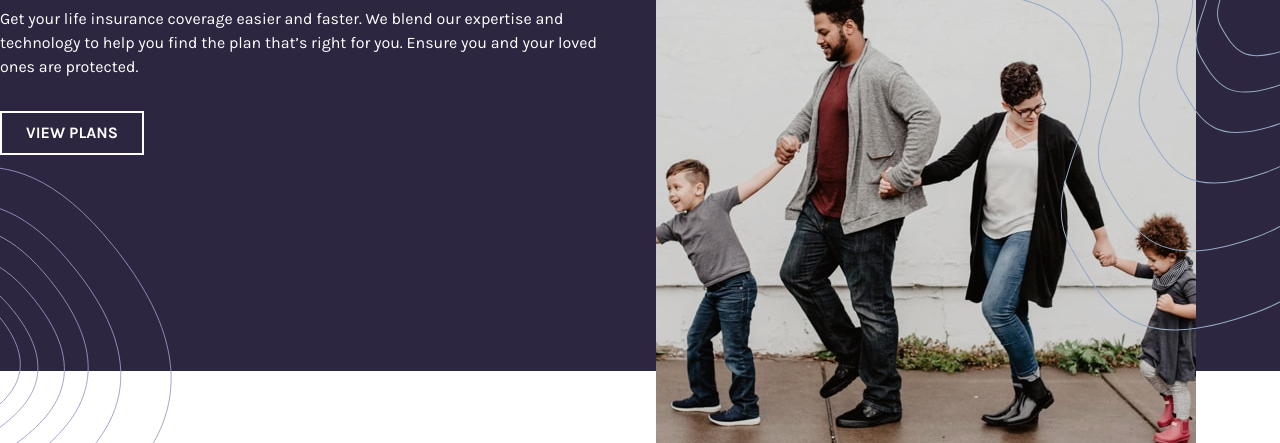
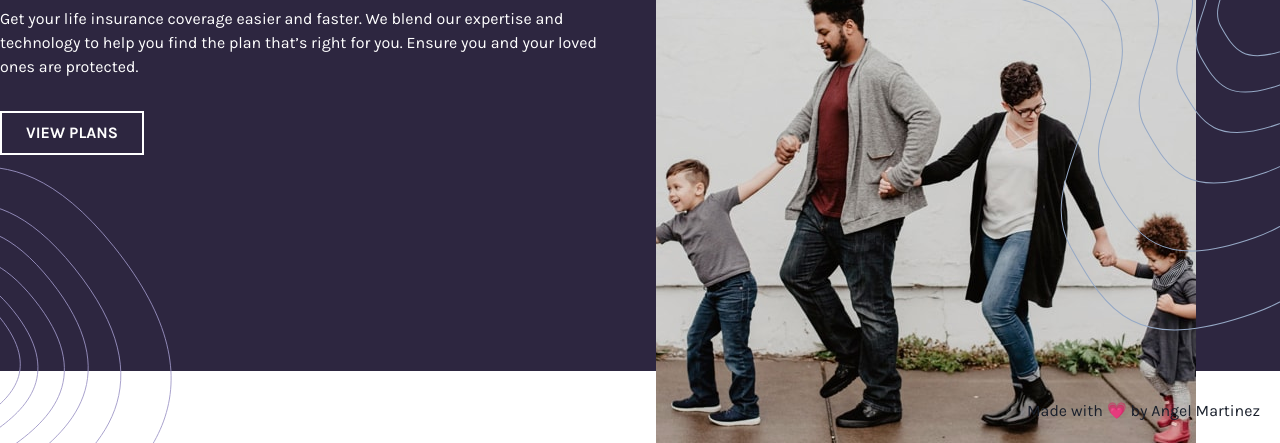
Before and after one commit to angel-codes/insure-landing-page, a website: page index.html in a window 1280 px wide. Shown: the part 357-800 px from the top of the page. Drawn offline with nearby package versions, Linux system fonts and the light colour scheme; files that its build step writes are made by us from their sources.

Commit message:
adding tag

```diff
--- a/index.html
+++ b/index.html
@@ -30,6 +30,19 @@
     />
   </head>
   <body class="relative">
+    <!-- Made by -->
+    <div class="z-50 fixed bottom-0 right-0 mb-5 pr-5 text-gray-900">
+      <p>
+        Made with 💗 by
+        <a
+          href="https://github.com/angel-codes"
+          target="_blank"
+          class="hover:underline"
+          >Angel Martinez</a
+        >
+      </p>
+    </div>
+
     <!-- Navigation -->
     <header class="w-full bg-white shadow-md">
       <div
```
